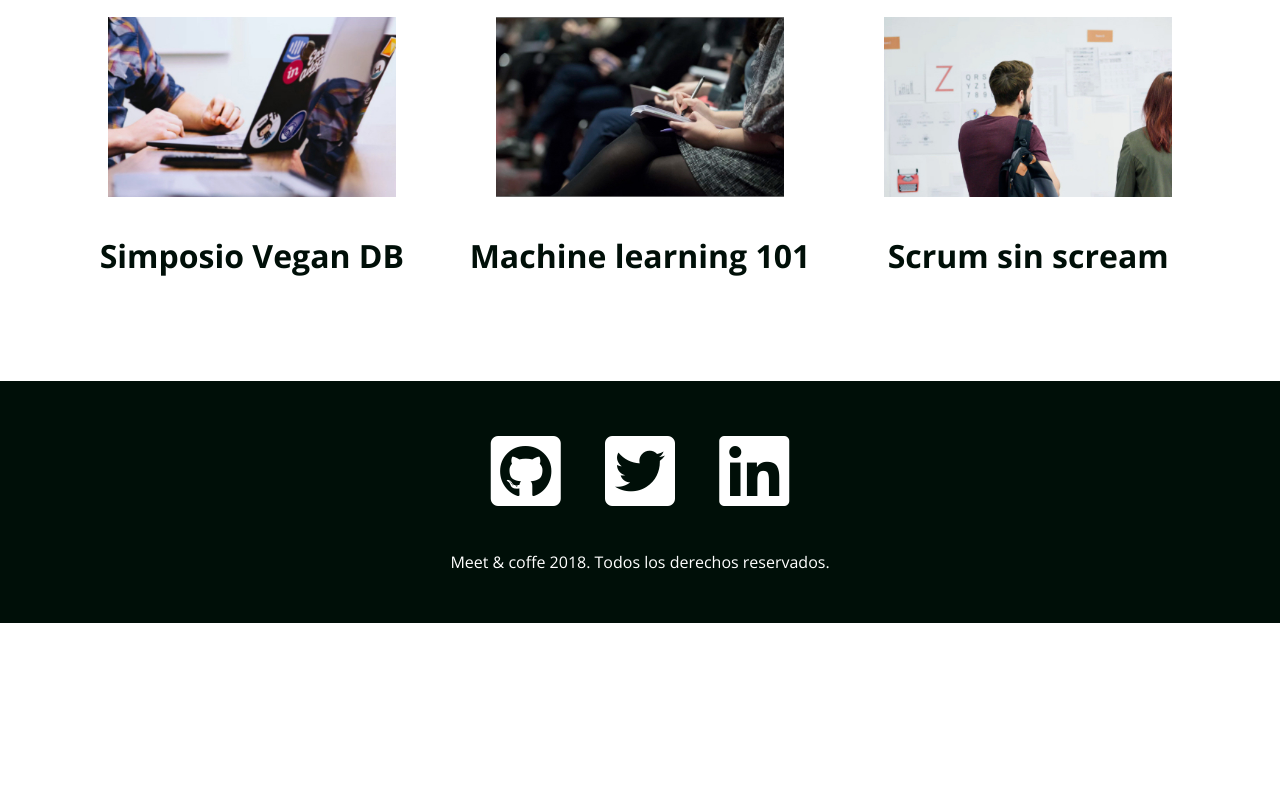
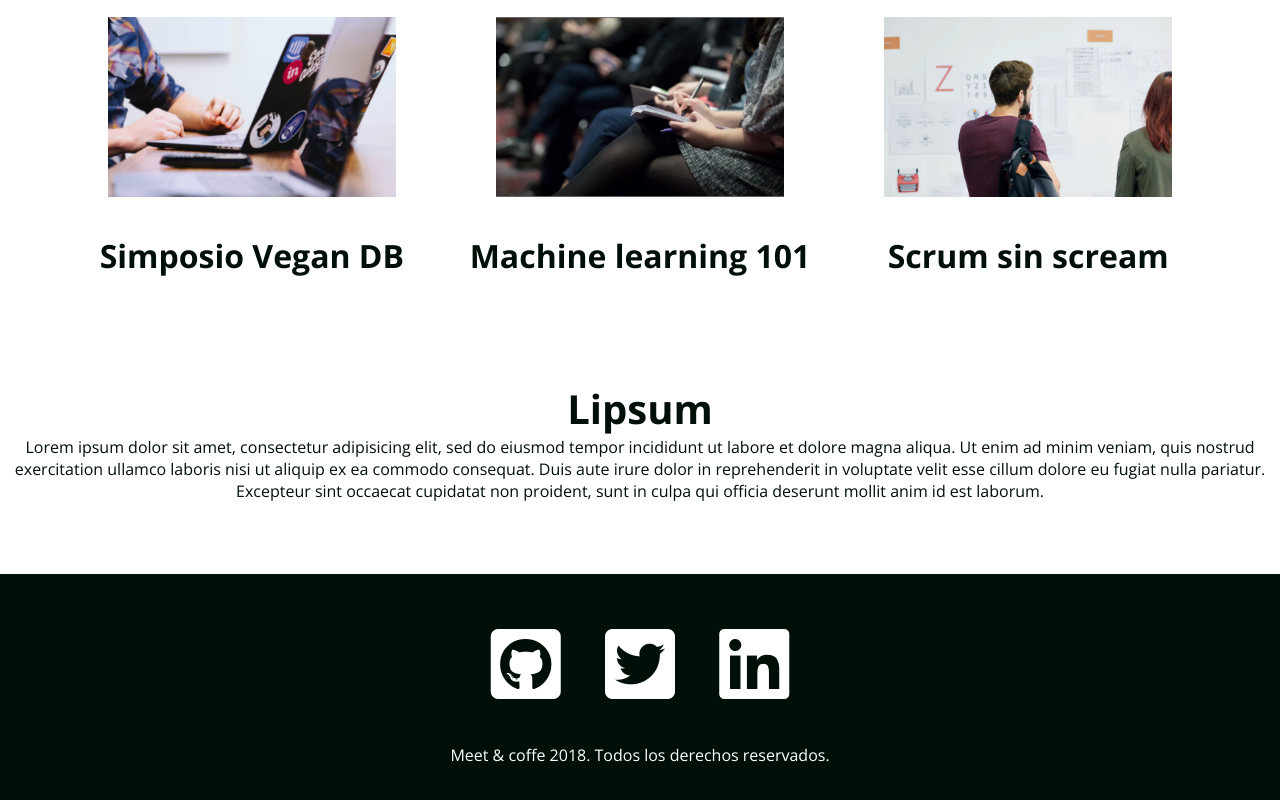
Before and after one commit to mvillegasm/meet-coffee, a plain HTML site: page index.html in a window 1280 px wide. Shown: the part 1547-2347 px from the top of the page. Before the commit the page ends 2170 px from the top, so only its background shows below. Drawn offline with nearby package versions, Linux system fonts and the light colour scheme.

Commit message:
added new text to the index of meet&coffee proyect

```diff
--- a/index.html
+++ b/index.html
@@ -66,6 +66,22 @@
 		</article>
   </section>
 
+	<section>
+		<h2>Lipsum</h2>
+		<p>Lorem ipsum dolor sit amet, consectetur
+			adipisicing elit, sed do eiusmod tempor
+			incididunt ut labore et dolore magna aliqua.
+			Ut enim ad minim veniam, quis nostrud
+			exercitation ullamco laboris nisi ut
+			aliquip ex ea commodo consequat.
+			Duis aute irure dolor in reprehenderit in
+			voluptate velit esse cillum dolore eu
+			fugiat nulla pariatur. Excepteur sint
+			occaecat cupidatat non proident, sunt in
+			culpa qui officia deserunt mollit anim
+			id est laborum.</p>
+	</section>
+
 	<footer id="contacto" class="oscuro">
 		<a href="https://github.com"><i class="fab fa-github-square fa-5x"></i></a>
 		<a href="https://twitter.com"><i class="fab fa-twitter-square fa-5x"></i></a>
```
